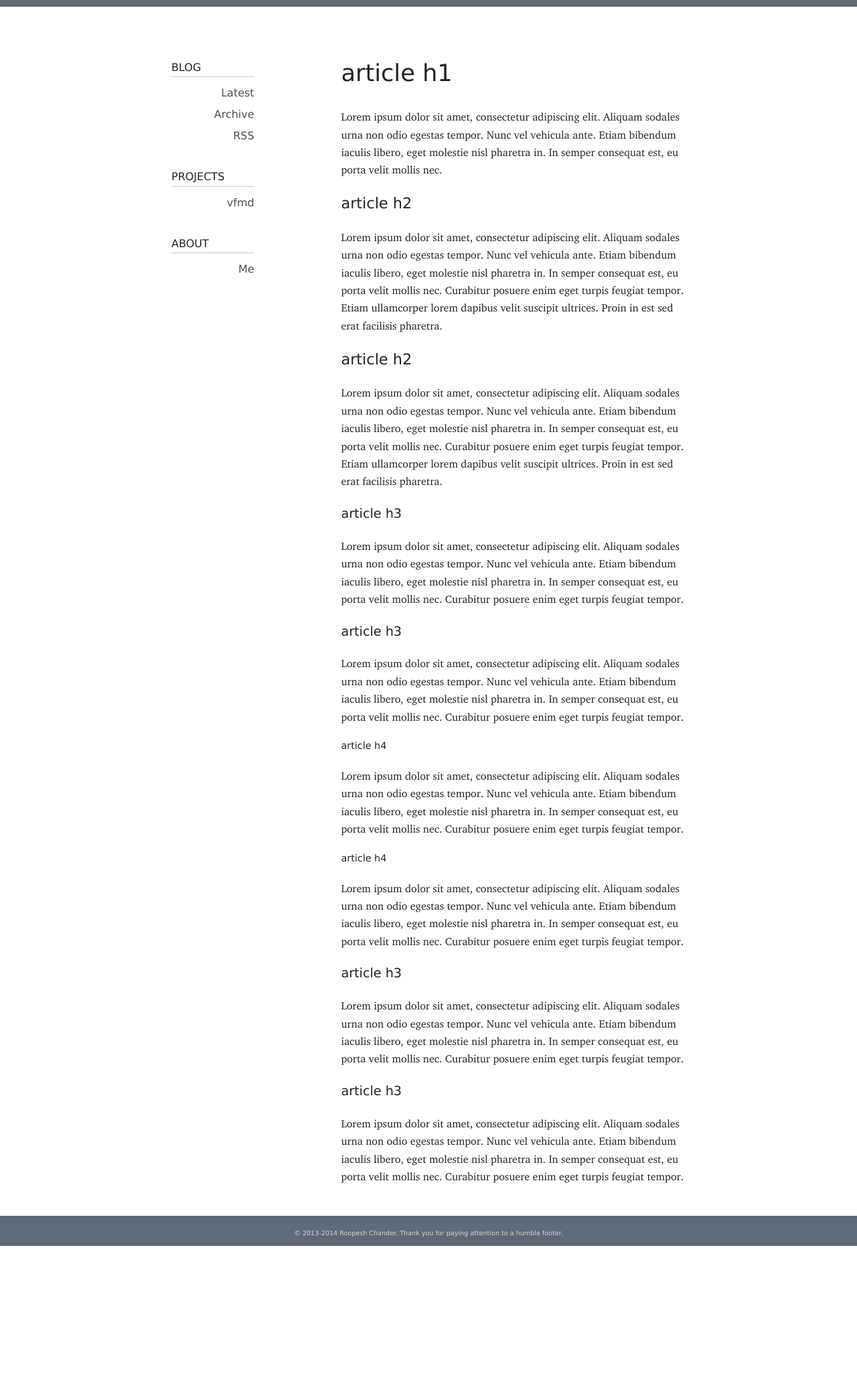
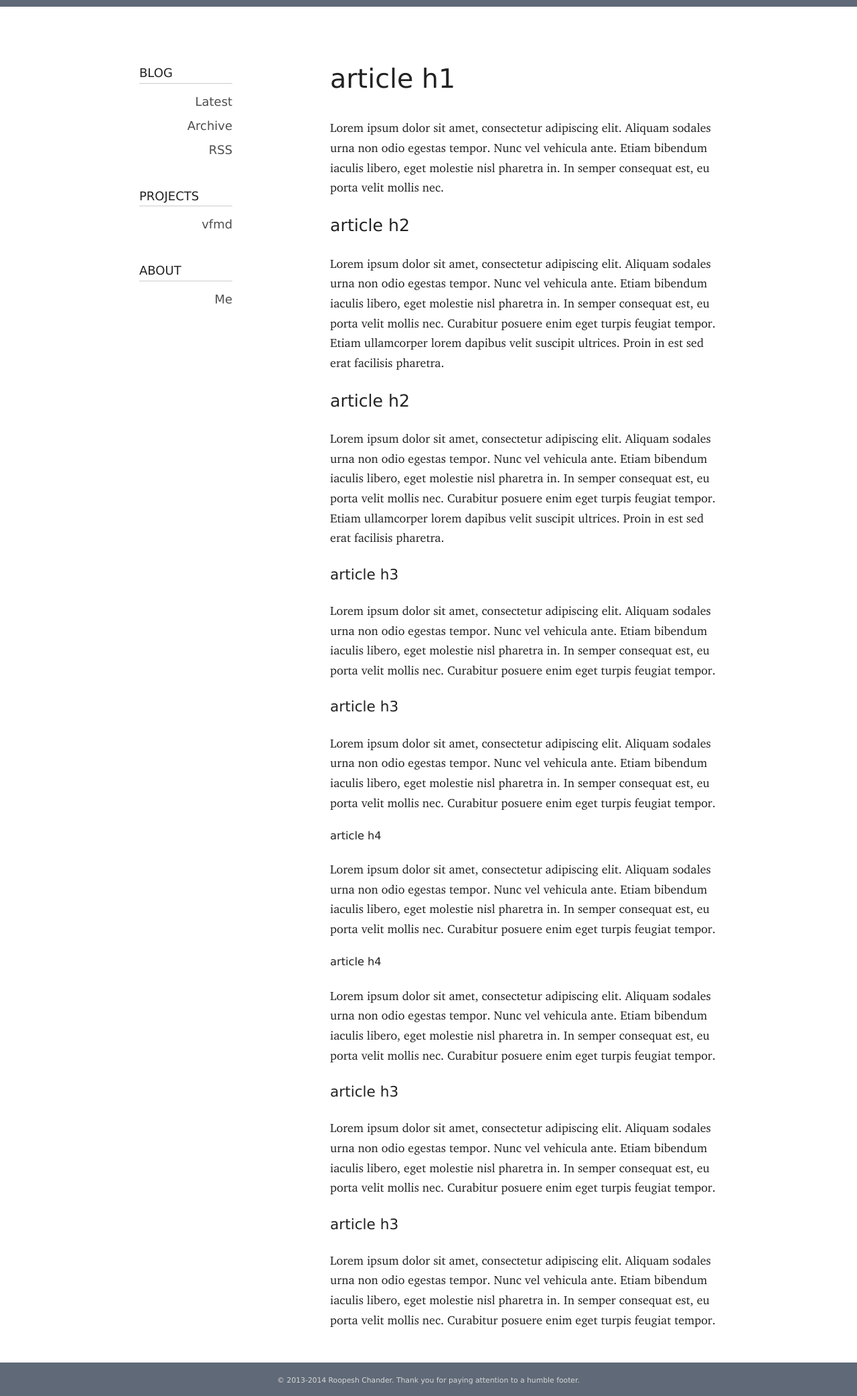
Before and after one commit to roop/roop.github.io, a Jekyll site: the page built from index.html, in a window 1280 px wide. Shown: the whole page at 67% size. Built offline with Jekyll 4.4.1, drawn with Linux system fonts in a browser that asks for light colours; some web fonts are replaced; before the commit the page ends 1860 px from its top, so only the background shows below that.

Commit message:
Increase font size for tablets/desktops

```diff
--- a/css/main.scss
+++ b/css/main.scss
@@ -314,6 +314,10 @@ footer {
         margin: 1em 0 0 5%;
         width: 67%;
     }
+
+    html {
+        font-size: 112.5%;
+    }
 }
 
 /* ==========================================================================
```
